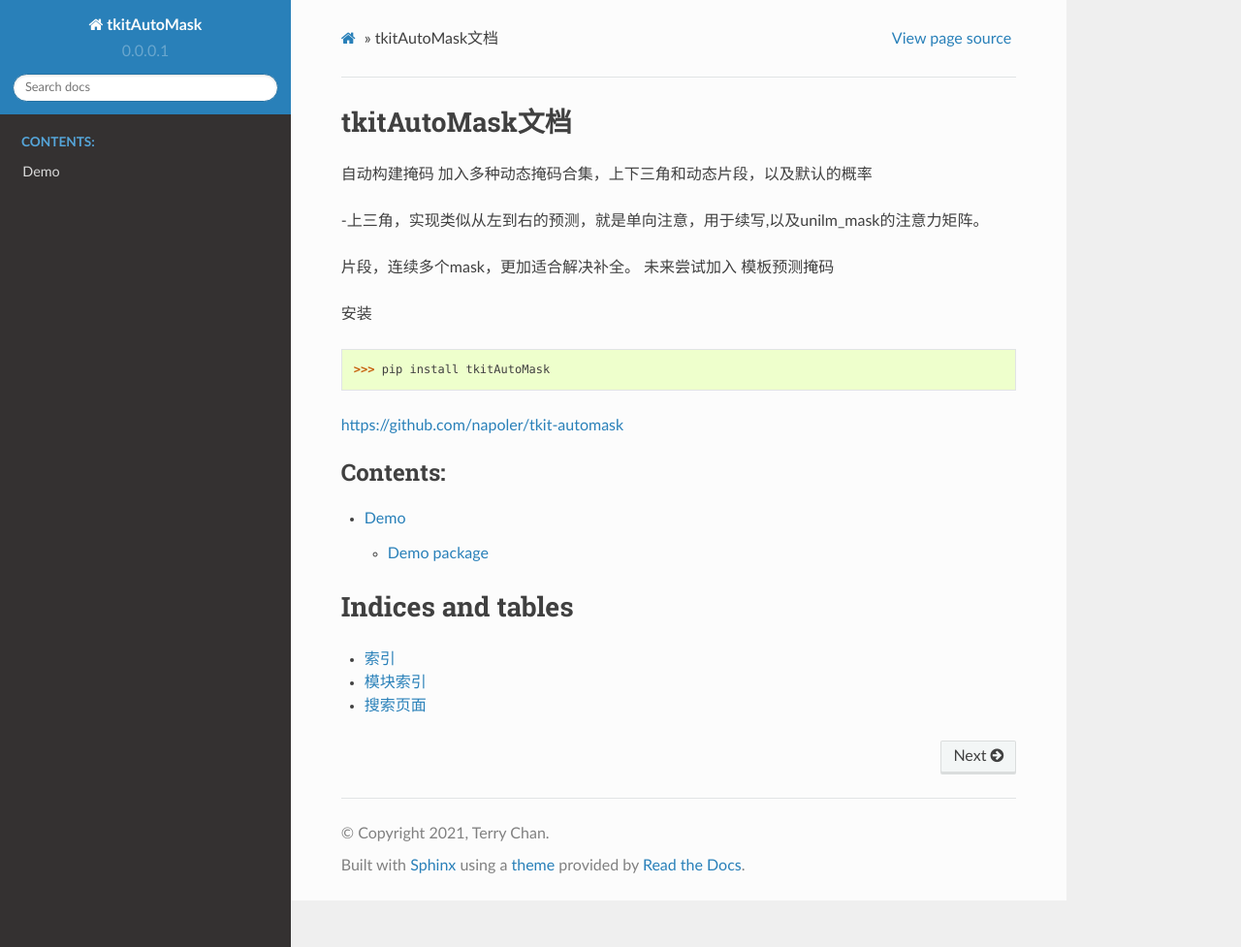
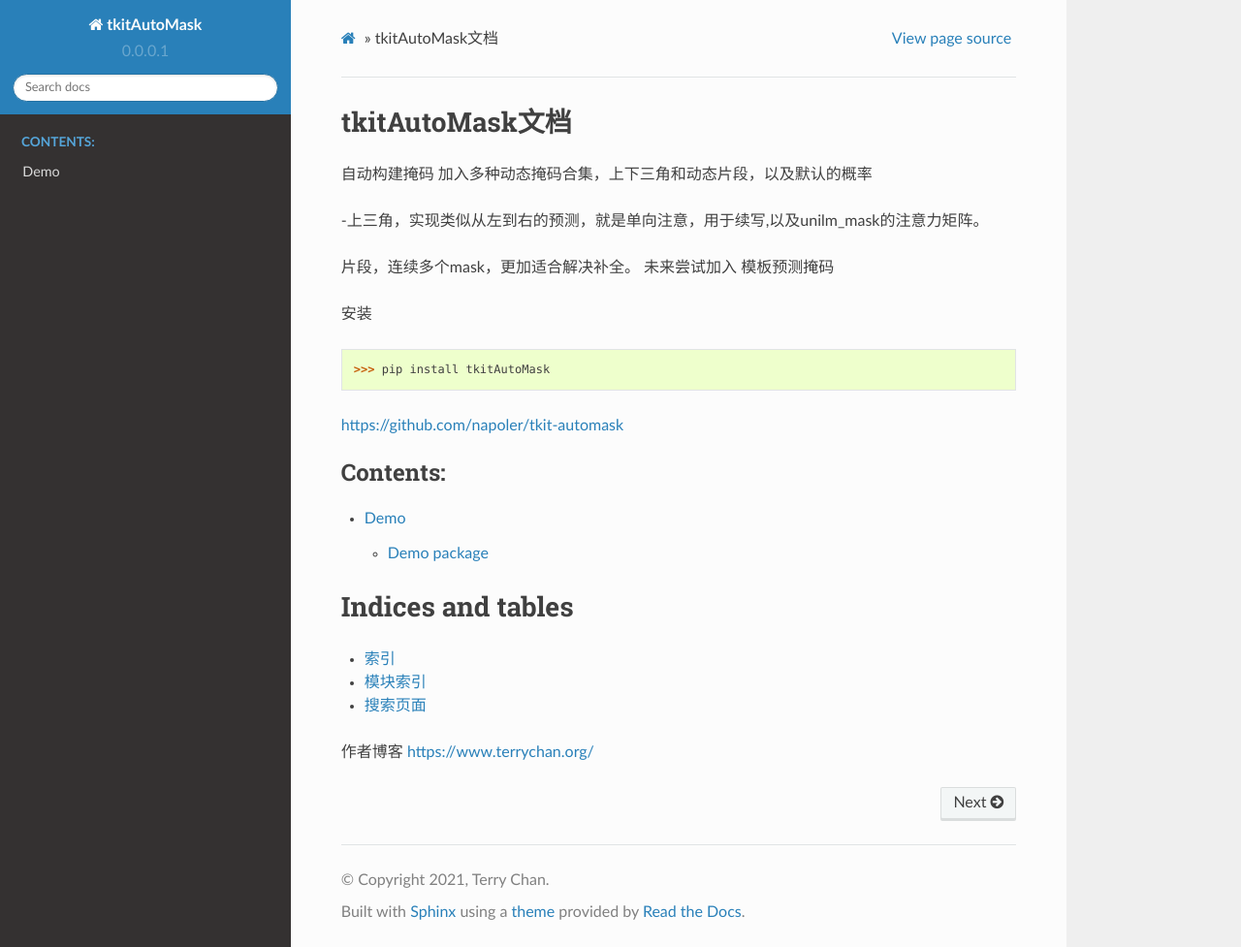
Before and after one commit to napoler/tkit-automask, a Sphinx documentation site: the page built from docs_tools/source/index.rst, in a window 1280 px wide and 977 px high. Shown: the whole window at 97% size. Built offline with Sphinx 7.4.7 and the Read the Docs theme 2.0.0, drawn with Linux system fonts in a browser that asks for light colours.

Commit message:
Update index.rst

```diff
--- a/docs_tools/source/index.rst
+++ b/docs_tools/source/index.rst
@@ -35,3 +35,6 @@
 * :ref:`genindex`
 * :ref:`modindex`
 * :ref:`search`
+
+作者博客
+https://www.terrychan.org/
```
